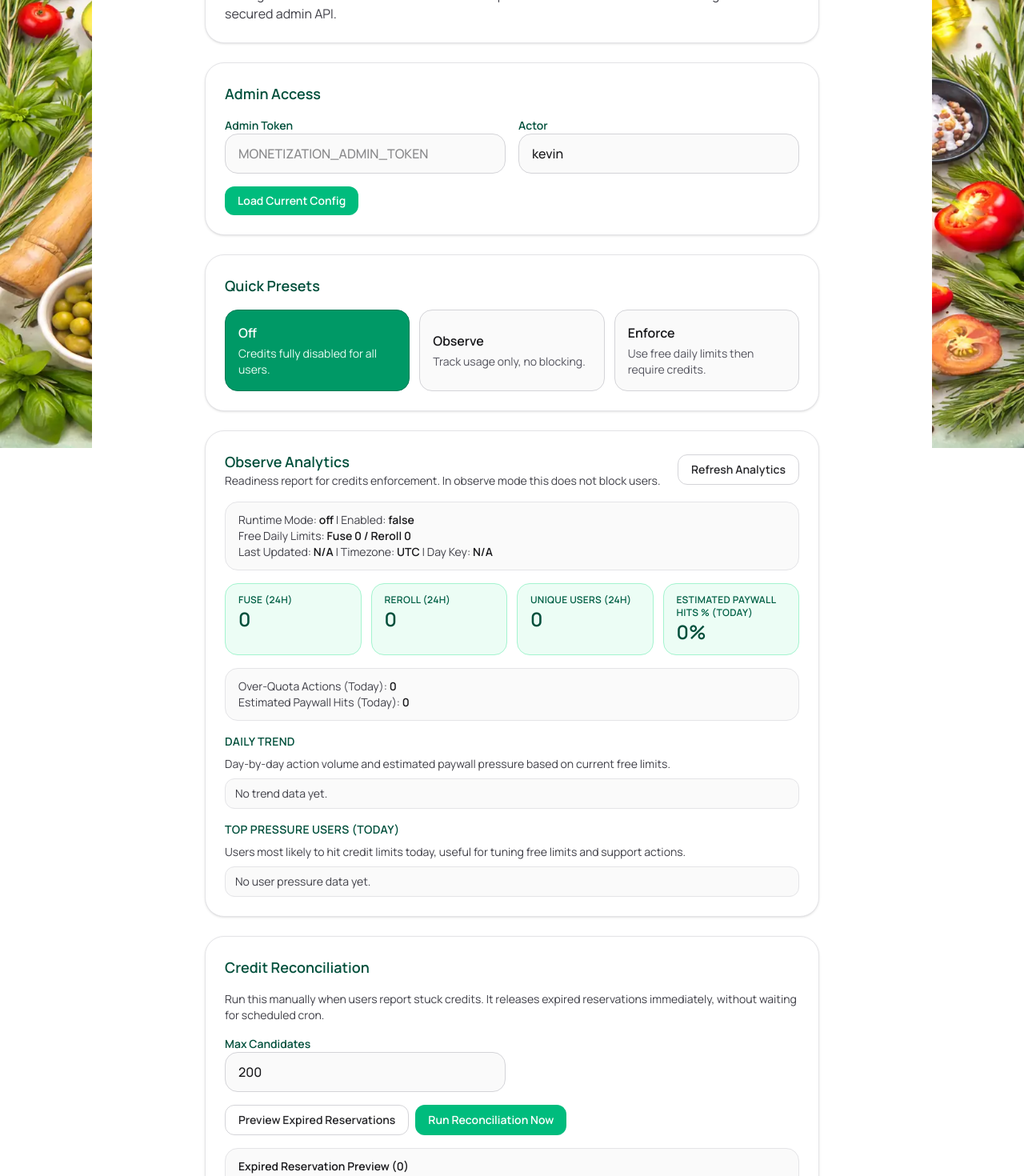
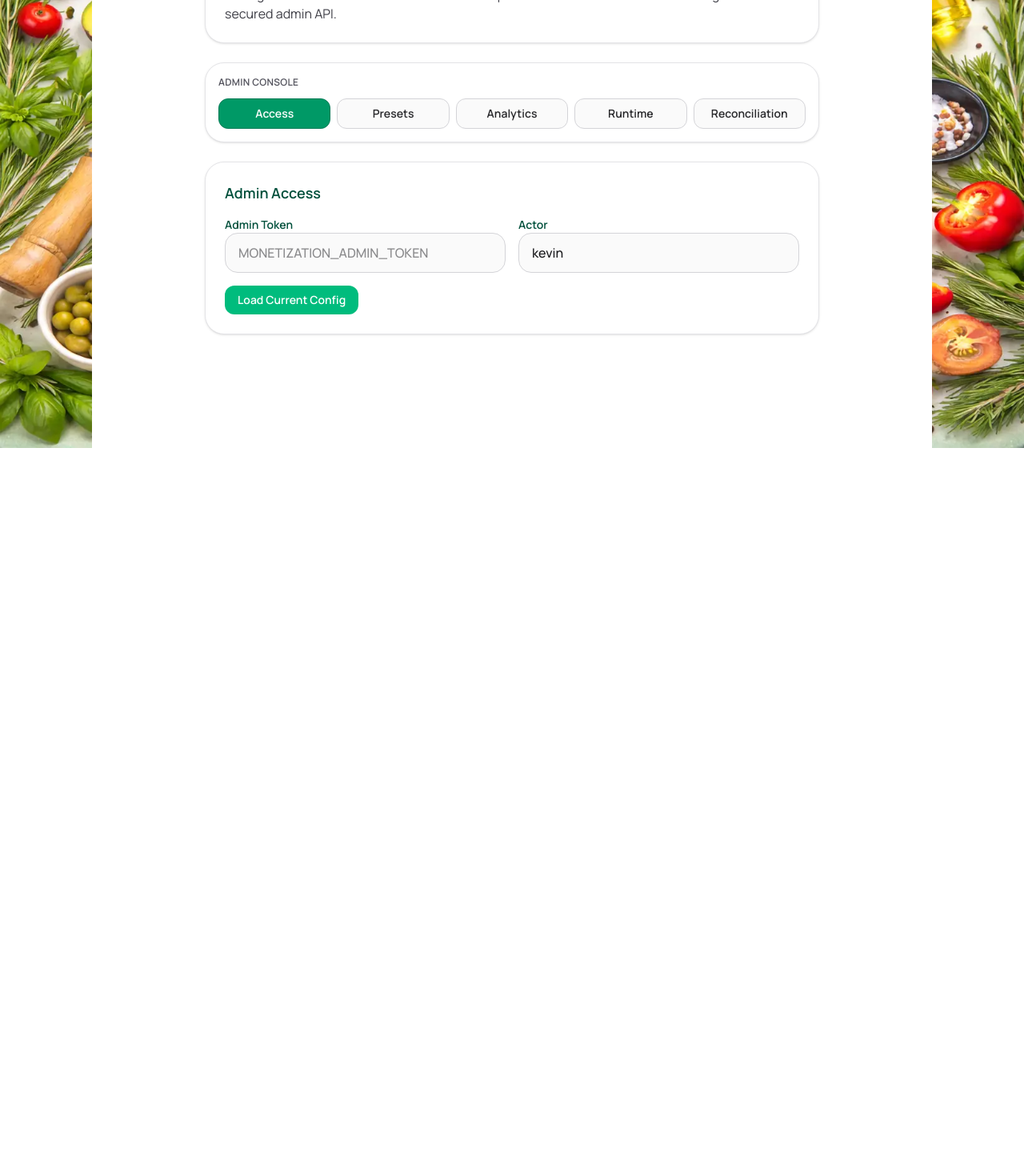
Before and after one commit to DarthXyler/FusionChef, a Next.js app: page /admin/monetization in a window 1280 px wide. Shown: the part 240-1710 px from the top of the page at 80% size. After the commit the page ends 800 px from the top, so only its background shows below. Built offline with nearby package versions, Linux system fonts and the light colour scheme.

Commit message:
Convert monetization admin page to tabbed console layout

```diff
--- a/components/AdminMonetizationConfigPanel.tsx
+++ b/components/AdminMonetizationConfigPanel.tsx
@@ -83,6 +83,8 @@ type PanelNoticeState = {
   success: string;
 };
 
+type AdminTab = "access" | "presets" | "analytics" | "runtime" | "reconciliation";
+
 const TOKEN_STORAGE_KEY = "flavor-fusion-admin-token:v1";
 const ACTOR_STORAGE_KEY = "flavor-fusion-admin-actor:v1";
 
@@ -123,6 +125,14 @@ const DEFAULT_PANEL_NOTICES: Record<PanelKey, PanelNoticeState> = {
   reconciliation: { error: "", success: "" },
   runtimeSettings: { error: "", success: "" },
 };
+
+const ADMIN_TABS: Array<{ key: AdminTab; label: string }> = [
+  { key: "access", label: "Access" },
+  { key: "presets", label: "Presets" },
+  { key: "analytics", label: "Analytics" },
+  { key: "runtime", label: "Runtime" },
+  { key: "reconciliation", label: "Reconciliation" },
+];
 
 function generateIdempotencyKey(scope: string) {
   return `${scope}-${Date.now()}-${Math.random().toString(16).slice(2, 10)}`;
@@ -368,6 +378,7 @@ const PRESETS: Preset[] = [
 ];
 
 export function AdminMonetizationConfigPanel() {
+  const [activeTab, setActiveTab] = useState<AdminTab>("access");
   const [adminToken, setAdminToken] = useState("");
   const [adminActor, setAdminActor] = useState("kevin");
   const [form, setForm] = useState<RuntimeConfig>(DEFAULT_FORM);
@@ -759,6 +770,31 @@ export function AdminMonetizationConfigPanel() {
         </p>
       </section>
 
+      <section className="space-y-3 rounded-3xl border border-zinc-200 bg-white p-4 shadow-sm">
+        <p className="text-xs font-semibold uppercase tracking-wide text-zinc-600">Admin Console</p>
+        <div className="grid grid-cols-2 gap-2 md:grid-cols-5">
+          {ADMIN_TABS.map((tab) => {
+            const isActive = activeTab === tab.key;
+            return (
+              <button
+                key={tab.key}
+                type="button"
+                onClick={() => setActiveTab(tab.key)}
+                className={[
+                  "cursor-pointer rounded-xl border px-3 py-2 text-sm font-semibold transition",
+                  isActive
+                    ? "border-emerald-700 bg-emerald-600 text-white"
+                    : "border-zinc-300 bg-zinc-50 text-zinc-800 hover:border-emerald-400 hover:bg-emerald-50",
+                ].join(" ")}
+              >
+                {tab.label}
+              </button>
+            );
+          })}
+        </div>
+      </section>
+
+      {activeTab === "access" ? (
       <section className="space-y-4 rounded-3xl border border-zinc-200 bg-white p-6 shadow-sm">
         <h2 className="text-lg font-semibold text-emerald-900">Admin Access</h2>
         <div className="grid grid-cols-1 gap-4 md:grid-cols-2">
@@ -806,7 +842,9 @@ export function AdminMonetizationConfigPanel() {
           </p>
         ) : null}
       </section>
+      ) : null}
 
+      {activeTab === "presets" ? (
       <section className="space-y-4 rounded-3xl border border-zinc-200 bg-white p-6 shadow-sm">
         <h2 className="text-lg font-semibold text-emerald-900">Quick Presets</h2>
         <div className="grid grid-cols-1 gap-3 md:grid-cols-3">
@@ -845,7 +883,9 @@ export function AdminMonetizationConfigPanel() {
           </p>
         ) : null}
       </section>
+      ) : null}
 
+      {activeTab === "analytics" ? (
       <section className="space-y-4 rounded-3xl border border-zinc-200 bg-white p-6 shadow-sm">
         <div className="flex flex-wrap items-center justify-between gap-3">
           <div>
@@ -1030,108 +1070,9 @@ export function AdminMonetizationConfigPanel() {
           </p>
         ) : null}
       </section>
+      ) : null}
 
-      <section className="space-y-4 rounded-3xl border border-zinc-200 bg-white p-6 shadow-sm">
-        <h2 className="text-lg font-semibold text-emerald-900">Credit Reconciliation</h2>
-        <p className="text-sm text-zinc-700">
-          Run this manually when users report stuck credits. It releases expired reservations
-          immediately, without waiting for scheduled cron.
-        </p>
-
-        <div className="grid grid-cols-1 gap-4 md:grid-cols-2">
-          <label className="space-y-2 text-sm font-semibold text-emerald-900">
-            Max Candidates
-            <input
-              type="number"
-              min={1}
-              max={1000}
-              value={reconciliationMaxCandidates}
-              onChange={(event) =>
-                setReconciliationMaxCandidates(
-                  clampReconciliationLimit(Number(event.target.value)),
-                )
-              }
-              className="w-full rounded-2xl border border-zinc-300 bg-zinc-50 px-4 py-3 text-base font-medium text-zinc-900 outline-none transition focus:border-emerald-500"
-            />
-          </label>
-        </div>
-
-        <div className="flex flex-wrap gap-2">
-          <button
-            type="button"
-            onClick={() => {
-              void loadReconciliationPreview();
-            }}
-            disabled={isLoadingReconciliationPreview}
-            className="cursor-pointer rounded-xl border border-zinc-300 px-4 py-2 text-sm font-semibold text-zinc-800 transition hover:bg-zinc-50 disabled:cursor-not-allowed disabled:opacity-60"
-          >
-            {isLoadingReconciliationPreview ? "Loading Preview..." : "Preview Expired Reservations"}
-          </button>
-          <button
-            type="button"
-            onClick={runReconciliationNow}
-            disabled={isRunningReconciliation}
-            className="cursor-pointer rounded-xl bg-emerald-500 px-4 py-2 text-sm font-semibold text-white transition hover:bg-emerald-600 disabled:cursor-not-allowed disabled:opacity-60"
-          >
-            {isRunningReconciliation ? "Running..." : "Run Reconciliation Now"}
-          </button>
-        </div>
-
-        {reconciliationSummary ? (
-          <div className="rounded-2xl border border-zinc-200 bg-zinc-50 px-4 py-3 text-sm text-zinc-700">
-            <p className="font-semibold text-zinc-900">Last Run Summary</p>
-            <p>Scanned: {reconciliationSummary.scanned}</p>
-            <p>Released: {reconciliationSummary.released}</p>
-            <p>Already Finalized: {reconciliationSummary.alreadyFinalized}</p>
-            <p>Failed: {reconciliationSummary.failed}</p>
-          </div>
-        ) : null}
-
-        <div className="rounded-2xl border border-zinc-200 bg-zinc-50 px-4 py-3">
-          <p className="mb-2 text-sm font-semibold text-zinc-900">
-            Expired Reservation Preview ({reconciliationPreview.length})
-          </p>
-          {reconciliationPreview.length === 0 ? (
-            <p className="text-sm text-zinc-700">No expired reservations found in the current preview.</p>
-          ) : (
-            <div className="max-h-56 overflow-auto rounded-xl border border-zinc-200 bg-white">
-              <table className="w-full min-w-[560px] text-left text-sm">
-                <thead className="bg-zinc-50 text-zinc-700">
-                  <tr>
-                    <th className="px-3 py-2 font-semibold">Reservation</th>
-                    <th className="px-3 py-2 font-semibold">User</th>
-                    <th className="px-3 py-2 font-semibold">Action</th>
-                    <th className="px-3 py-2 font-semibold">Amount</th>
-                    <th className="px-3 py-2 font-semibold">Expired At</th>
-                  </tr>
-                </thead>
-                <tbody>
-                  {reconciliationPreview.map((item) => (
-                    <tr key={item.reservationId} className="border-t border-zinc-100 text-zinc-800">
-                      <td className="px-3 py-2 font-mono text-xs">{item.reservationId}</td>
-                      <td className="px-3 py-2 font-mono text-xs">{item.anonUserId}</td>
-                      <td className="px-3 py-2">{item.actionKind}</td>
-                      <td className="px-3 py-2">{item.amount}</td>
-                      <td className="px-3 py-2">{toIsoLabel(item.expiresAt)}</td>
-                    </tr>
-                  ))}
-                </tbody>
-              </table>
-            </div>
-          )}
-        </div>
-        {panelNotices.reconciliation.error ? (
-          <p className="rounded-xl border border-red-200 bg-red-50 px-3 py-2 text-sm text-red-700">
-            {panelNotices.reconciliation.error}
-          </p>
-        ) : null}
-        {panelNotices.reconciliation.success ? (
-          <p className="rounded-xl border border-emerald-200 bg-emerald-50 px-3 py-2 text-sm text-emerald-700">
-            {panelNotices.reconciliation.success}
-          </p>
-        ) : null}
-      </section>
-
+      {activeTab === "runtime" ? (
       <section className="space-y-4 rounded-3xl border border-zinc-200 bg-white p-6 shadow-sm">
         <h2 className="text-lg font-semibold text-emerald-900">Runtime Settings</h2>
         <p className="text-sm text-zinc-700">
@@ -1272,6 +1213,110 @@ export function AdminMonetizationConfigPanel() {
           </p>
         ) : null}
       </section>
+      ) : null}
+
+      {activeTab === "reconciliation" ? (
+      <section className="space-y-4 rounded-3xl border border-zinc-200 bg-white p-6 shadow-sm">
+        <h2 className="text-lg font-semibold text-emerald-900">Credit Reconciliation</h2>
+        <p className="text-sm text-zinc-700">
+          Run this manually when users report stuck credits. It releases expired reservations
+          immediately, without waiting for scheduled cron.
+        </p>
+
+        <div className="grid grid-cols-1 gap-4 md:grid-cols-2">
+          <label className="space-y-2 text-sm font-semibold text-emerald-900">
+            Max Candidates
+            <input
+              type="number"
+              min={1}
+              max={1000}
+              value={reconciliationMaxCandidates}
+              onChange={(event) =>
+                setReconciliationMaxCandidates(
+                  clampReconciliationLimit(Number(event.target.value)),
+                )
+              }
+              className="w-full rounded-2xl border border-zinc-300 bg-zinc-50 px-4 py-3 text-base font-medium text-zinc-900 outline-none transition focus:border-emerald-500"
+            />
+          </label>
+        </div>
+
+        <div className="flex flex-wrap gap-2">
+          <button
+            type="button"
+            onClick={() => {
+              void loadReconciliationPreview();
+            }}
+            disabled={isLoadingReconciliationPreview}
+            className="cursor-pointer rounded-xl border border-zinc-300 px-4 py-2 text-sm font-semibold text-zinc-800 transition hover:bg-zinc-50 disabled:cursor-not-allowed disabled:opacity-60"
+          >
+            {isLoadingReconciliationPreview ? "Loading Preview..." : "Preview Expired Reservations"}
+          </button>
+          <button
+            type="button"
+            onClick={runReconciliationNow}
+            disabled={isRunningReconciliation}
+            className="cursor-pointer rounded-xl bg-emerald-500 px-4 py-2 text-sm font-semibold text-white transition hover:bg-emerald-600 disabled:cursor-not-allowed disabled:opacity-60"
+          >
+            {isRunningReconciliation ? "Running..." : "Run Reconciliation Now"}
+          </button>
+        </div>
+
+        {reconciliationSummary ? (
+          <div className="rounded-2xl border border-zinc-200 bg-zinc-50 px-4 py-3 text-sm text-zinc-700">
+            <p className="font-semibold text-zinc-900">Last Run Summary</p>
+            <p>Scanned: {reconciliationSummary.scanned}</p>
+            <p>Released: {reconciliationSummary.released}</p>
+            <p>Already Finalized: {reconciliationSummary.alreadyFinalized}</p>
+            <p>Failed: {reconciliationSummary.failed}</p>
+          </div>
+        ) : null}
+
+        <div className="rounded-2xl border border-zinc-200 bg-zinc-50 px-4 py-3">
+          <p className="mb-2 text-sm font-semibold text-zinc-900">
+            Expired Reservation Preview ({reconciliationPreview.length})
+          </p>
+          {reconciliationPreview.length === 0 ? (
+            <p className="text-sm text-zinc-700">No expired reservations found in the current preview.</p>
+          ) : (
+            <div className="max-h-56 overflow-auto rounded-xl border border-zinc-200 bg-white">
+              <table className="w-full min-w-[560px] text-left text-sm">
+                <thead className="bg-zinc-50 text-zinc-700">
+                  <tr>
+                    <th className="px-3 py-2 font-semibold">Reservation</th>
+                    <th className="px-3 py-2 font-semibold">User</th>
+                    <th className="px-3 py-2 font-semibold">Action</th>
+                    <th className="px-3 py-2 font-semibold">Amount</th>
+                    <th className="px-3 py-2 font-semibold">Expired At</th>
+                  </tr>
+                </thead>
+                <tbody>
+                  {reconciliationPreview.map((item) => (
+                    <tr key={item.reservationId} className="border-t border-zinc-100 text-zinc-800">
+                      <td className="px-3 py-2 font-mono text-xs">{item.reservationId}</td>
+                      <td className="px-3 py-2 font-mono text-xs">{item.anonUserId}</td>
+                      <td className="px-3 py-2">{item.actionKind}</td>
+                      <td className="px-3 py-2">{item.amount}</td>
+                      <td className="px-3 py-2">{toIsoLabel(item.expiresAt)}</td>
+                    </tr>
+                  ))}
+                </tbody>
+              </table>
+            </div>
+          )}
+        </div>
+        {panelNotices.reconciliation.error ? (
+          <p className="rounded-xl border border-red-200 bg-red-50 px-3 py-2 text-sm text-red-700">
+            {panelNotices.reconciliation.error}
+          </p>
+        ) : null}
+        {panelNotices.reconciliation.success ? (
+          <p className="rounded-xl border border-emerald-200 bg-emerald-50 px-3 py-2 text-sm text-emerald-700">
+            {panelNotices.reconciliation.success}
+          </p>
+        ) : null}
+      </section>
+      ) : null}
     </div>
   );
 }
```
